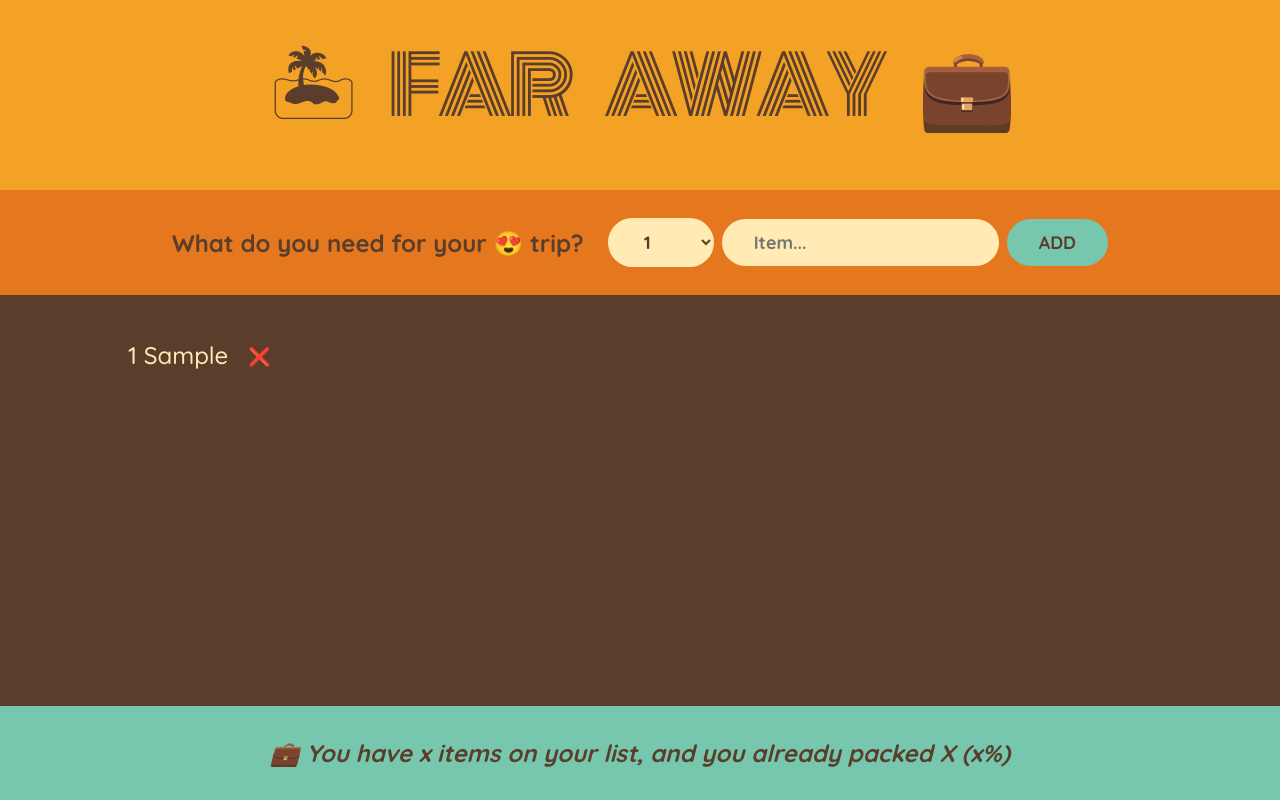
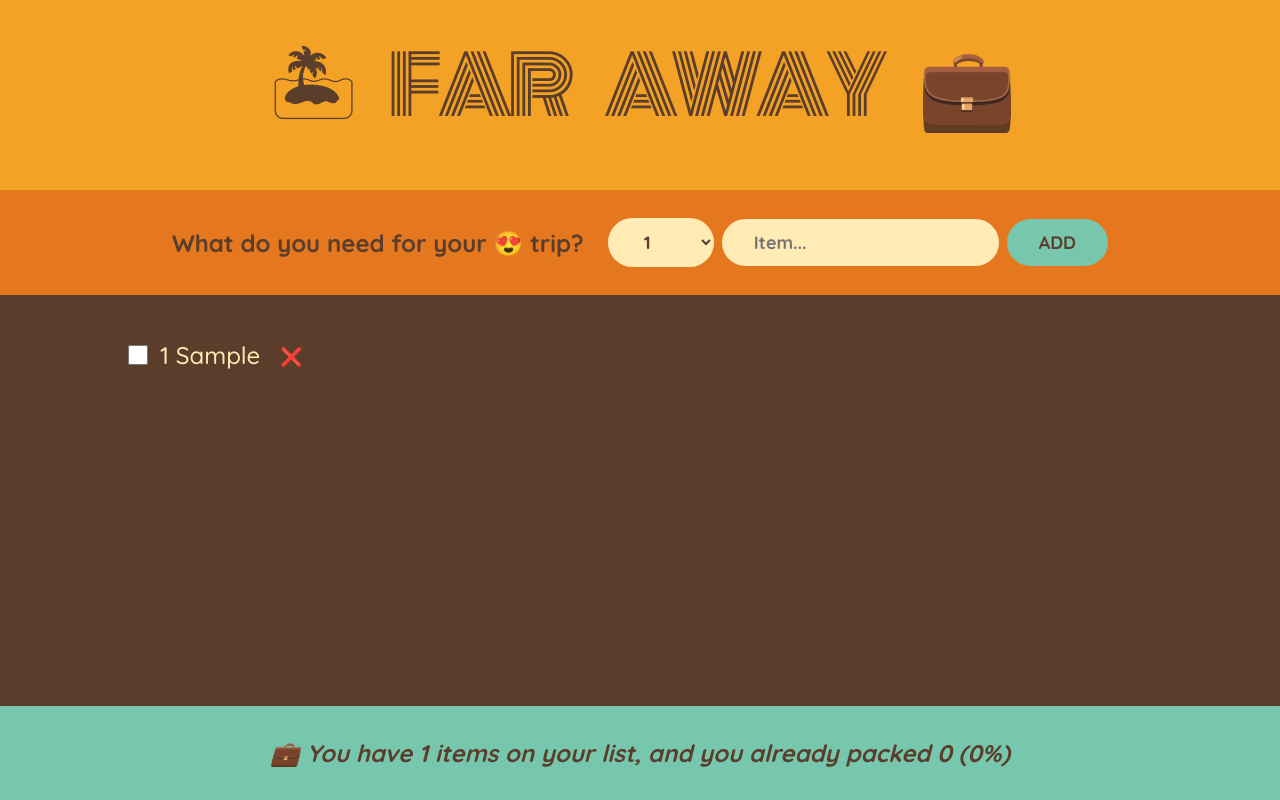
Before and after one commit to joaovcalvet/ultimate-react-course, a React (Create React App) app in the folder 05-travel-list/: page / in a window 1280 px wide. Both pictures are taken after typing "Sample" into the empty fields and a click on the button "ADD". Built offline with nearby package versions, Linux system fonts and the light colour scheme.

Commit message:
feature(travel): added reactive footer and item deletion

```diff
--- a/05-travel-list/src/App.js
+++ b/05-travel-list/src/App.js
@@ -7,12 +7,28 @@
     setItems((items) => [...items, item]);
   }
 
+  function handleDeleteItem(id) {
+    setItems((items) => items.filter((item) => item.id !== id));
+  }
+
+  function handleToggleItem(id) {
+    setItems((items) =>
+      items.map((item) =>
+        item.id === id ? { ...item, packed: !item.packed } : item,
+      ),
+    );
+  }
+
   return (
     <div className="app">
       <Logo />
       <Form onAddItem={handleAddItem} />
-      <PackingList items={items} />
-      <Stats />
+      <PackingList
+        items={items}
+        onToggleItem={handleToggleItem}
+        onDeleteItem={handleDeleteItem}
+      />
+      <Stats items={items} />
     </div>
   );
 }
@@ -61,33 +77,59 @@
   );
 }
 
-function PackingList({ items }) {
+function PackingList({ items, onDeleteItem, onToggleItem }) {
   return (
     <div className="list">
       <ul>
         {items.map((item) => (
-          <Item item={item} key={item.id} />
+          <Item
+            item={item}
+            onDeleteItem={onDeleteItem}
+            onToggleItem={onToggleItem}
+            key={item.id}
+          />
         ))}
       </ul>
     </div>
   );
 }
 
-function Item({ item }) {
+function Item({ item, onDeleteItem, onToggleItem }) {
   return (
     <li>
+      <input
+        type="checkbox"
+        value={item.packed}
+        onChange={() => onToggleItem(item.id)}
+      />
       <span style={item.packed ? { textDecoration: "line-through" } : {}}>
         {item.quantity} {item.description}
       </span>
-      <button>❌</button>
+      <button onClick={() => onDeleteItem(item.id)}>❌</button>
     </li>
   );
 }
 
-function Stats() {
+function Stats({ items }) {
+  if (!items.length)
+    return (
+      <p className="stats">
+        <em>Start adding some items to your packing list 🚀</em>
+      </p>
+    );
+
+  const totalItems = items.length;
+  const totalPacked = items.filter((item) => item.packed).length;
+  const packedPercentage = Math.round((totalPacked / totalItems) * 100);
+
   return (
     <footer className="stats">
-      <em>💼 You have x items on your list, and you already packed X (x%)</em>
+      <em>
+        {packedPercentage === 100
+          ? "You got everything! Ready to go ✈"
+          : `💼 You have ${totalItems} items on your list, and you already packed
+          ${totalPacked} (${packedPercentage}%)`}
+      </em>
     </footer>
   );
 }
```
